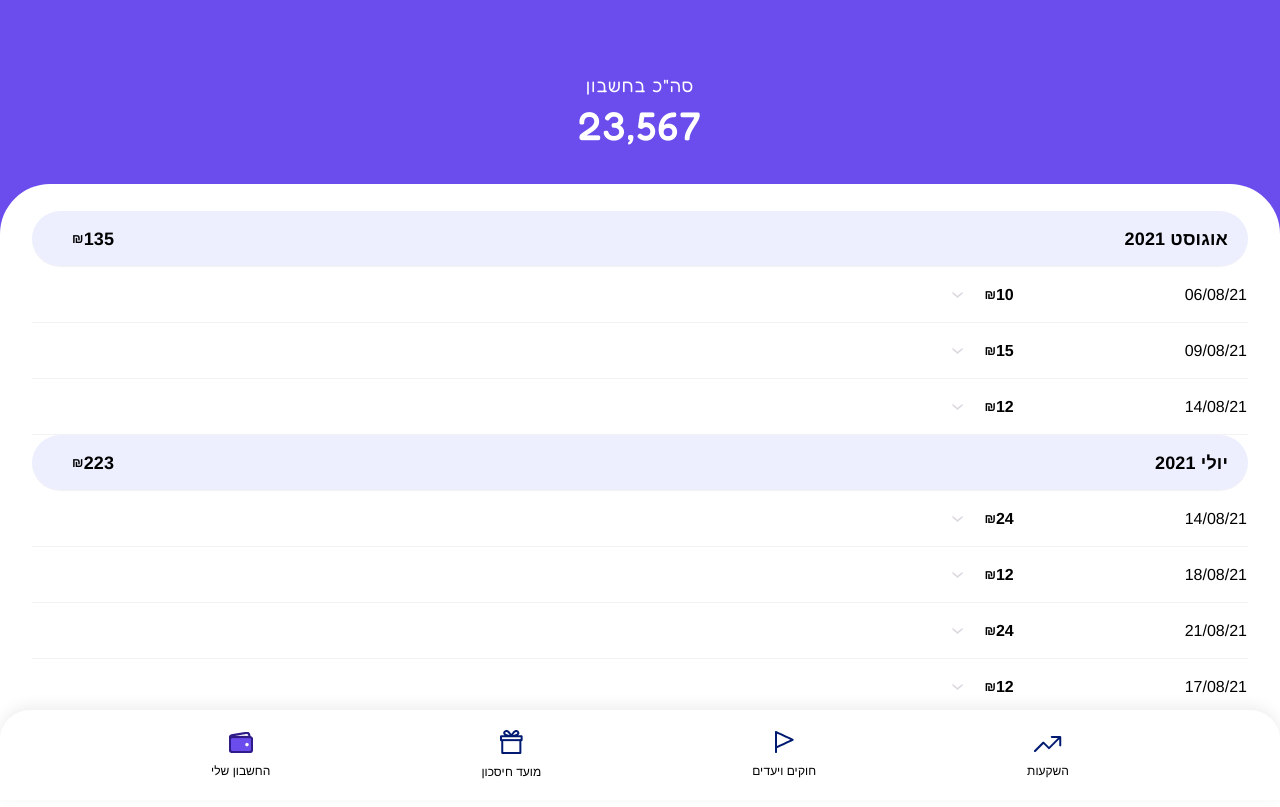
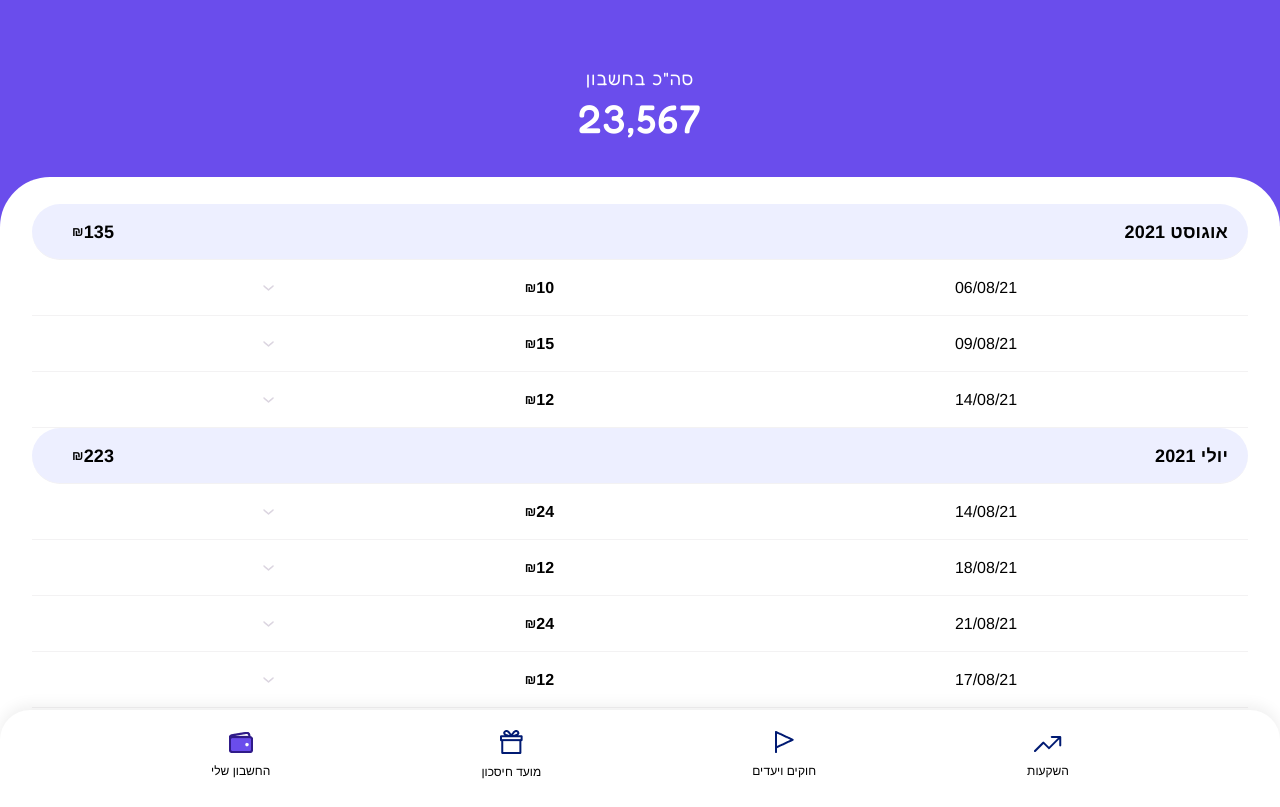
Before and after one commit to dorrang/saveme, a Vue app: page /#/account in a window 1280 px wide. Built offline with nearby package versions, Linux system fonts and the light colour scheme.

Commit message:
bottom nav fix

```diff
--- a/src/assets/styles/components/_account.scss
+++ b/src/assets/styles/components/_account.scss
@@ -6,7 +6,7 @@
     flex-direction: column;
     align-items: center;
 
-    height: 77%;
+    // min-height: 77%;
     bottom: 0%;
     width: 100%;
 
@@ -75,6 +75,8 @@
         tr {
             border-bottom: #F3F2F3 1px solid;
             display: flex;
+            justify-content: space-evenly;
+
 
 
         }
```
